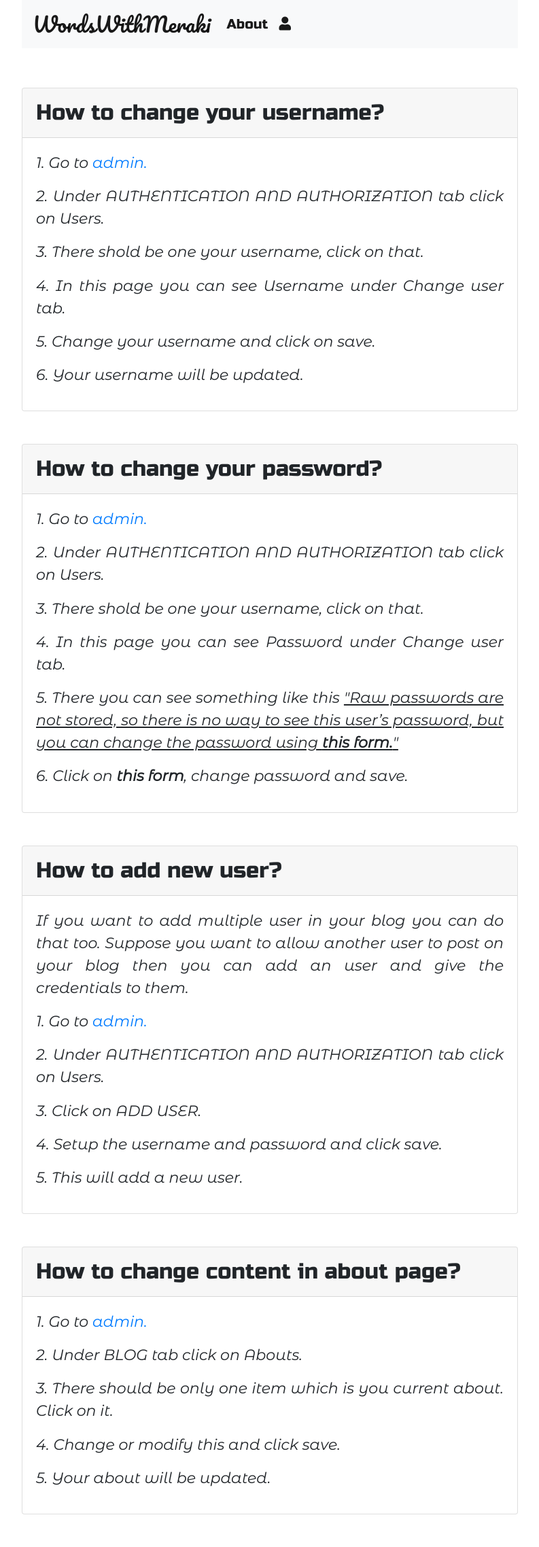
After one commit to Shovon588/personal-blog, a Django app: page /instructions/ in a window 1280 px wide. The commit adds this page. Shown: the whole page at 68% size, without its empty margins (243-1036 px from the left). Run offline with Django 3.2, Linux system fonts and the light colour scheme; some libraries are stand-ins or nearby versions.

Commit message:
Instruction page added

```diff
--- a/my_blog/blog/static/css/blog.css
+++ b/my_blog/blog/static/css/blog.css
@@ -7,14 +7,16 @@
 .posttitle {
   font-family: 'Russo One', sans-serif;
   font-size: 2em;
-  text-align: center;
 }
 
 .postcontent {
-  font-family: 'Montserrat';
+  font-family: 'Montserrat Alternates';
   font-size: 1.3em;
 }
 
+.big-brand{
+  font-family: 'Pacifico', cursive;
+}
 
 .editable{
   text-align: justify;
--- a/my_blog/blog/templates/blog/base.html
+++ b/my_blog/blog/templates/blog/base.html
@@ -15,8 +15,7 @@
   <link rel="stylesheet" href="{% static 'css/blog.css' %}">
 
   {# Fonts#}
-  <link href="https://fonts.googleapis.com/css?family=Montserrat|Russo+One" rel="stylesheet">
-
+<link href="https://fonts.googleapis.com/css2?family=Montserrat+Alternates:ital@1&family=Pacifico&family=Russo+One&display=swap" rel="stylesheet">
 
 <body class='loader'>
 
@@ -26,7 +25,7 @@
 
     <div class="col-md-8">
       <nav class="navbar navbar-expand-lg navbar-light bg-light techfont custom-navbar">
-        <a style="font-size:30px" class="navbar-brand" href="{% url 'post_list' %}">My Tech Blog</a>
+        <a style="font-size:30px" class="navbar-brand big-brand" href="{% url 'post_list' %}">WordsWithMeraki</a>
 
         <button class="navbar-toggler" type="button" data-toggle="collapse" data-target="#navbarNavAltMarkup" aria-controls="navbarNavAltMarkup" aria-expanded="false" aria-label="Toggle navigation">
           <span class="navbar-toggler-icon"></span>
@@ -45,6 +44,8 @@
                   <a class="nav-item nav-link active" href="{% url 'post_new' %}">New Post</a>
                   <a class="nav-item nav-link active" href="{% url 'post_draft_list' %}">Drafts</a>
                   <div class="dropdown-divider"></div>
+                  <a class="nav-item nav-link active" href="{% url 'instructions' %}">Instructios</a>
+                  <a class="nav-item nav-link active" href="{% url 'admin:index' %}">Admin</a>
                   <a class="nav-item nav-link active" href="{% url 'logout' %}">Log out</a>
                 </div>
               </li>
--- a/my_blog/blog/templates/blog/draft_list.html
+++ b/my_blog/blog/templates/blog/draft_list.html
@@ -10,6 +10,7 @@
   {% endfor %}
 {% endif %}
 
+<h1 class="text-center mt-5">Publish your post!</h1>
 <div class="centerstage">
   {% for post in posts %}
     <div class="card my-5">
--- /dev/null
+++ b/my_blog/blog/templates/blog/instructions.html
@@ -0,0 +1,60 @@
+{% extends 'blog/base.html' %}
+
+{% block content %}
+
+<div class="card my-5">
+  <div class="card-header">
+  <a class="text-center posttitle">How to change your username?</a>
+  </div>
+  <div class="card-body" style="font-size: 17px">
+    <p class="text-justify postcontent">1. Go to <a href="{% url 'admin:index' %}">admin.</a></p>
+    <p class="text-justify postcontent">2. Under AUTHENTICATION AND AUTHORIZATION tab click on Users.</p>
+    <p class="text-justify postcontent">3. There shold be one your username, click on that.</p>
+    <p class="text-justify postcontent">4. In this page you can see Username under Change user tab.</p>
+    <p class="text-justify postcontent">5. Change your username and click on save.</p>
+    <p class="text-justify postcontent">6. Your username will be updated.</p>
+  </div>
+</div>
+
+<div class="card my-5">
+  <div class="card-header">
+  <a class="text-center posttitle">How to change your password?</a>
+  </div>
+  <div class="card-body" style="font-size: 17px">
+    <p class="text-justify postcontent">1. Go to <a href="{% url 'admin:index' %}">admin.</a></p>
+    <p class="text-justify postcontent">2. Under AUTHENTICATION AND AUTHORIZATION tab click on Users.</p>
+    <p class="text-justify postcontent">3. There shold be one your username, click on that.</p>
+    <p class="text-justify postcontent">4. In this page you can see Password under Change user tab.</p>
+    <p class="text-justify postcontent">5. There you can see something like this <u>"Raw passwords are not stored, so there is no way to see this user’s password, but you can change the password using <b>this form.</b>"</u></p>
+    <p class="text-justify postcontent">6. Click on <b>this form</b>, change password and save.</p>
+  </div>
+</div>
+
+<div class="card my-5">
+  <div class="card-header">
+  <a class="text-center posttitle">How to add new user?</a>
+  </div>
+  <div class="card-body" style="font-size: 17px">
+    <p class="text-justify postcontent">If you want to add multiple user in your blog you can do that too. Suppose you want to allow another user to post on your blog then you can add an user and give the credentials to them.</p>
+    <p class="text-justify postcontent">1. Go to <a href="{% url 'admin:index' %}">admin.</a></p>
+    <p class="text-justify postcontent">2. Under AUTHENTICATION AND AUTHORIZATION tab click on Users.</p>
+    <p class="text-justify postcontent">3. Click on ADD USER.</p>
+    <p class="text-justify postcontent">4. Setup the username and password and click save.</p>
+    <p class="text-justify postcontent">5. This will add a new user.</p>
+  </div>
+</div>
+
+
+<div class="card my-5">
+  <div class="card-header">
+  <a class="text-center posttitle">How to change content in about page?</a>
+  </div>
+  <div class="card-body" style="font-size: 17px">
+    <p class="text-justify postcontent">1. Go to <a href="{% url 'admin:index' %}">admin.</a></p>
+    <p class="text-justify postcontent">2. Under BLOG tab click on Abouts.</p>
+    <p class="text-justify postcontent">3. There should be only one item which is you current about. Click on it.</p>
+    <p class="text-justify postcontent">4. Change or modify this and click save.</p>
+    <p class="text-justify postcontent">5. Your about will be updated.</p>
+  </div>
+</div>
+{% endblock %}
--- a/my_blog/blog/templates/blog/post_form.html
+++ b/my_blog/blog/templates/blog/post_form.html
@@ -11,9 +11,9 @@
     <div class="input-group-prepend">
       <span class="input-group-text">Post title</span>
     </div>
-    <input type="text" class="form-control" style="min-height: 50px;" name='title' required>
+    <input type="text" class="form-control posttitle" style="min-height: 50px;" name='title' required>
   </div>
-  <textarea class="editable"  rows="7" placeholder="Write your post here..." name='text' required></textarea>
+  <textarea class="editable postcontent"  rows="7" placeholder="Write your post here..." name='text' required></textarea>
 
   <input type="submit" class="btn btn-primary float-right mt-2" value="Post">
 </form>
--- a/my_blog/blog/urls.py
+++ b/my_blog/blog/urls.py
@@ -14,4 +14,5 @@ urlpatterns = [
     path('comment/<int:pk>/approve/', views.comment_approve, name='comment_approve'),
     path('comment/<int:pk>/remove/', views.comment_remove, name='comment_remove'),
     path('post/<int:pk>/publish', views.post_publish, name='post_publish'),
+    path('instructions/', views.InstructionsView.as_view(), name='instructions')
 ]
--- a/my_blog/blog/views.py
+++ b/my_blog/blog/views.py
@@ -90,13 +90,10 @@ def draft_detail_view(request, pk):
     post = Post.objects.filter(pk=pk)[0]
     return render(request, 'blog/draft_detail.html', context={'post':post})
 
-# class DraftListView(LoginRequiredMixin, ListView):
-#     login_url = '/login/'
-#     redirect_field_name = 'blog/post_draft_list.html'
-#     model = Post
-#
-#     def get_queryset(self):
-#         return Post.objects.filter(published_date__isnull=True).order_by('create_date')
+
+class InstructionsView(TemplateView):
+    template_name = 'blog/instructions.html'
+
 
 ###############################################################
 ###############################################################
--- /dev/null
+++ b/my_blog/requirements.txt
@@ -0,0 +1 @@
+django==3.0.5
```
Also changed, not shown: my_blog/db.sqlite3.
